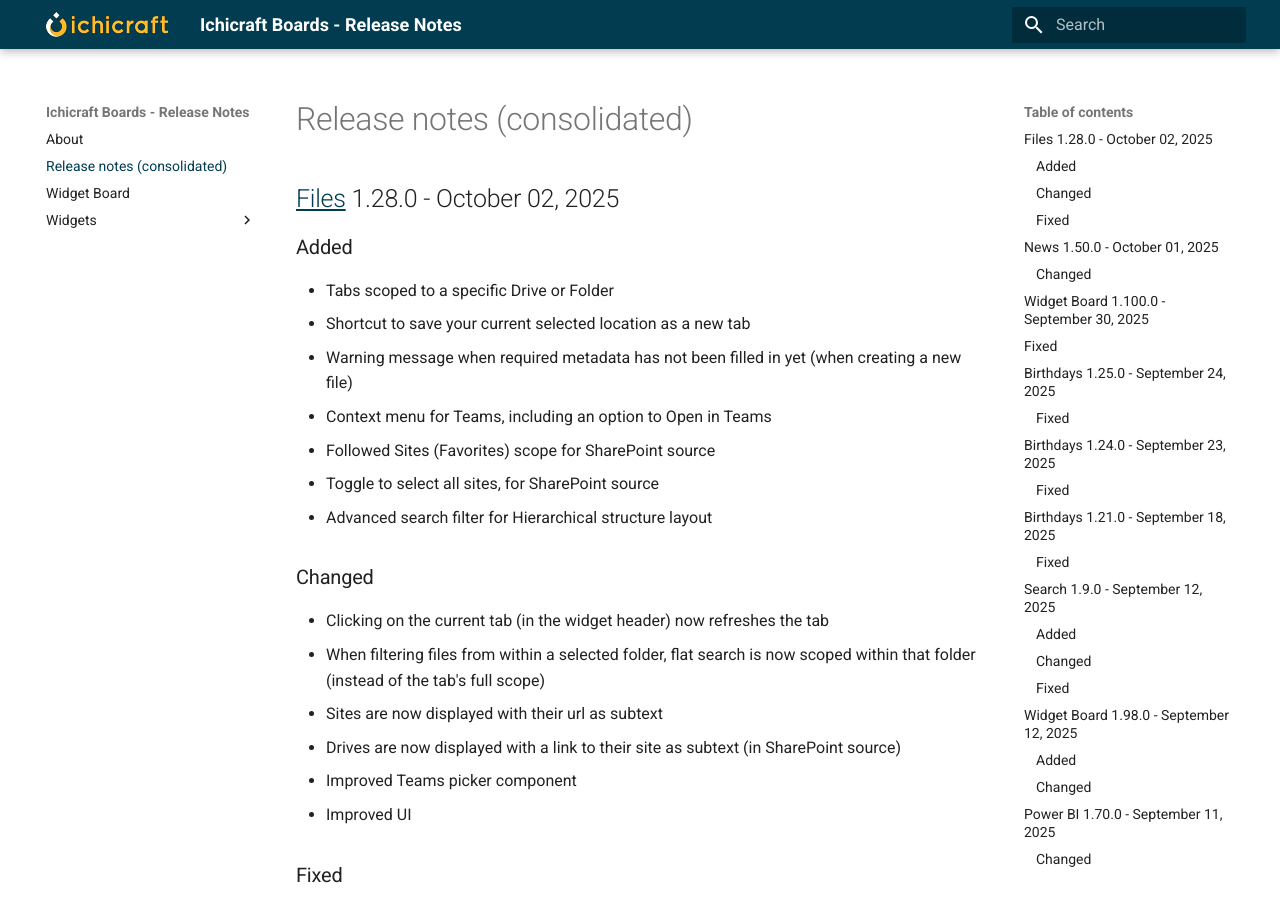
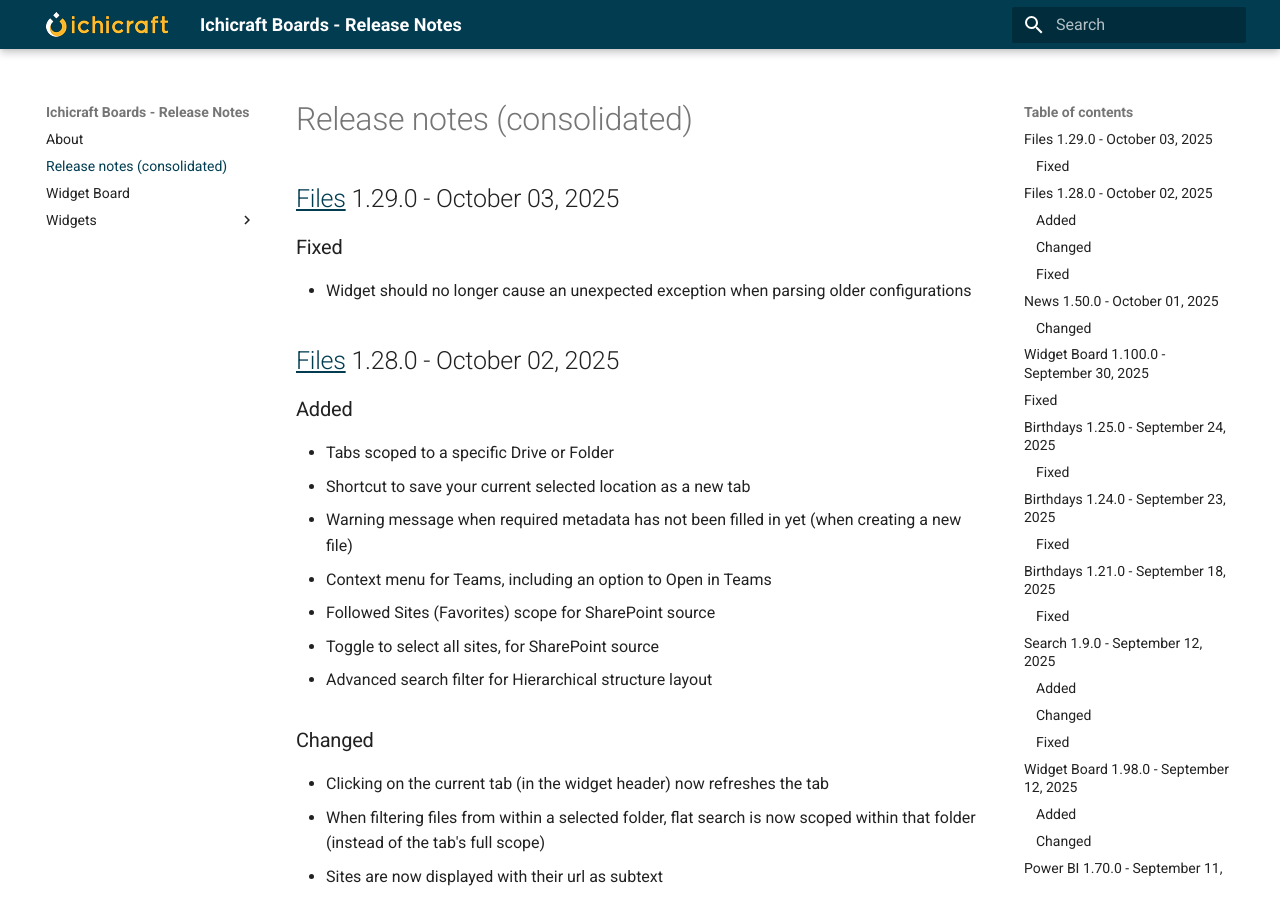
Before and after one commit to ichicraft/widgets-docs, an MkDocs documentation site: the page built from docs/Release-notes-(consolidated).md, in a window 1280 px wide and 900 px high. Built offline with MkDocs 1.6.1 and Material for MkDocs 9.7.7, drawn with Linux system fonts in a browser that asks for light colours.

Commit message:
Release notes updated by BuildService

```diff
--- a/docs/Release-notes-(consolidated).md
+++ b/docs/Release-notes-(consolidated).md
@@ -1,3 +1,8 @@
+## [Files](./Widgets/Files.md) 1.29.0 - October 03, 2025
+
+### Fixed
+- Widget should no longer cause an unexpected exception when parsing older configurations
+
 ## [Files](./Widgets/Files.md) 1.28.0 - October 02, 2025
 
 ### Added
--- a/docs/Widgets/Files.md
+++ b/docs/Widgets/Files.md
@@ -1,3 +1,8 @@
+## 1.29.0 - October 03, 2025
+
+### Fixed
+- Widget should no longer cause an unexpected exception when parsing older configurations
+
 ## 1.28.0 - October 02, 2025
 
 ### Added
```
